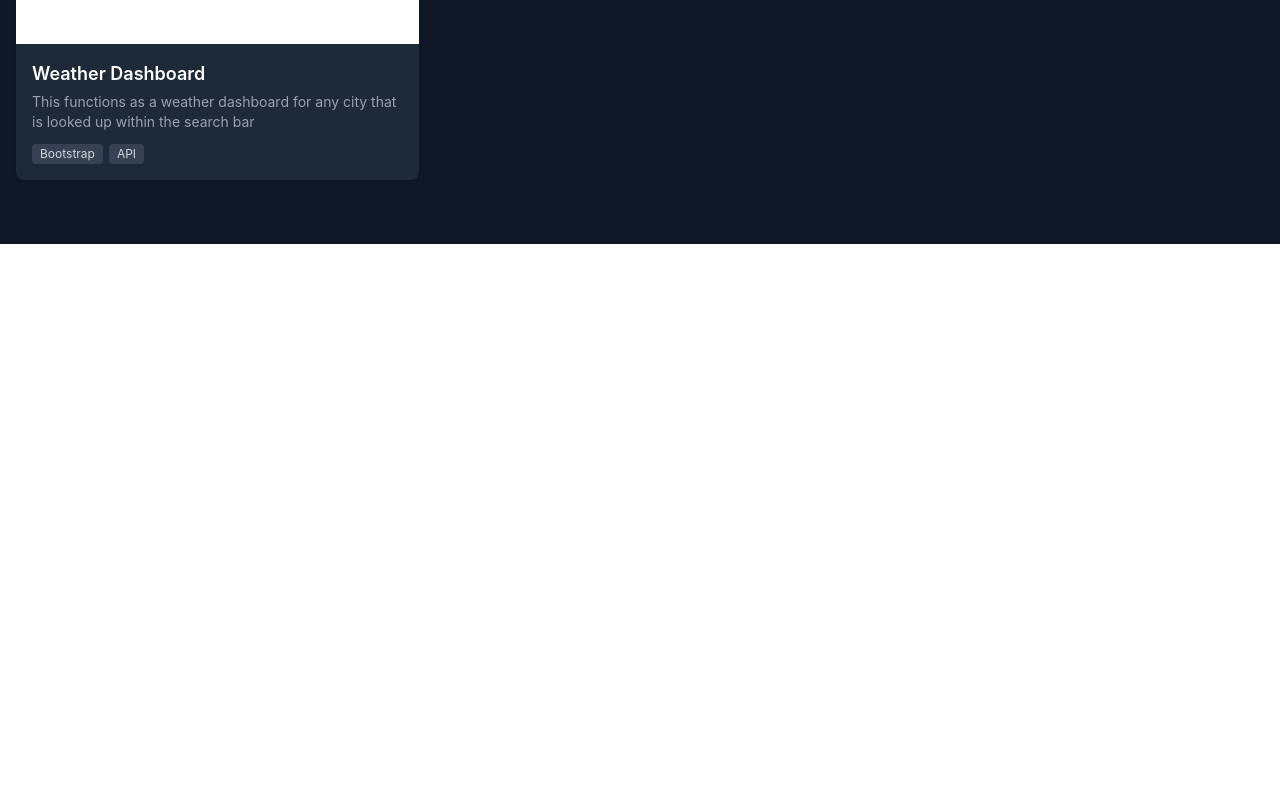
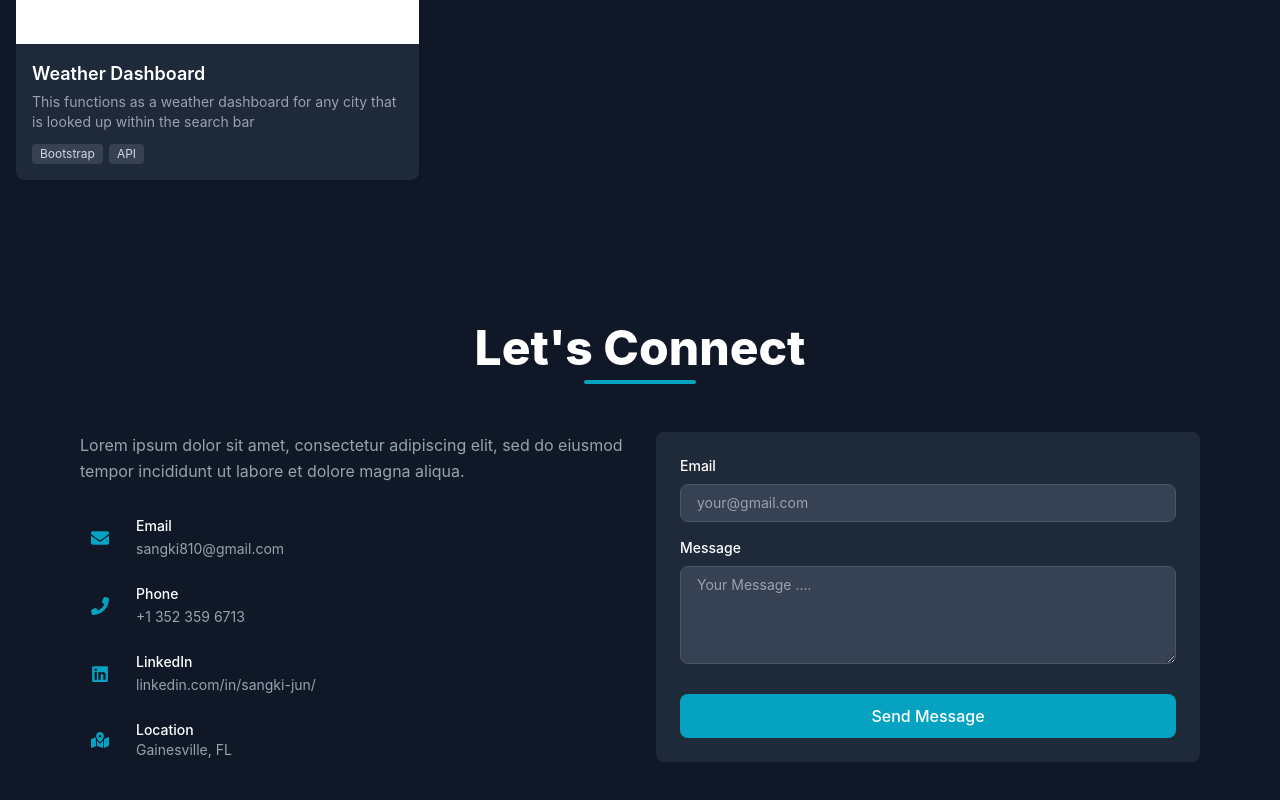
Before and after one commit to sangki810/React_Portfolio_V2, a React (Vite) app: page / in a window 1280 px wide. Shown: the part 4115-4915 px from the top of the page. Before the commit the page ends 4359 px from the top, so only its background shows below. Built offline with nearby package versions, Linux system fonts and the light colour scheme.

Commit message:
added connect section

```diff
--- a/src/App.jsx
+++ b/src/App.jsx
@@ -8,6 +8,7 @@ import Certificates from './components/Certificates'
 import AboutSection from './components/AboutSection'
 import Experience from './components/Experience'
 import Projects from './components/Projects'
+import ContactSection from './components/ContactSection'
 
 const app = () => {
   useEffect(() => {
@@ -26,6 +27,7 @@ const app = () => {
       <AboutSection />
       <Experience />
       <Projects />
+      <ContactSection />
     </div>
   )
 }
--- /dev/null
+++ b/src/components/ContactSection.jsx
@@ -0,0 +1,111 @@
+import React from 'react';
+import { FaEnvelope, FaLinkedin, FaMapMarkedAlt, FaPhone } from 'react-icons/fa';
+
+const ContactSection = () => {
+    const contactInfo = [
+        {
+            id: 1,
+            icon: FaEnvelope,
+            title: 'Email',
+            value: 'sangki810@gmail.com',
+            link: 'mailto:sangki810@gmail.com'
+        },
+        {
+            id: 2,
+            icon: FaPhone,
+            title: 'Phone',
+            value: '+1 352 359 6713',
+            link: 'tel:+13523596713'
+        },
+        {
+            id: 3,
+            icon: FaLinkedin,
+            title: 'LinkedIn',
+            value: 'linkedin.com/in/sangki-jun/',
+            link: 'https://www.linkedin.com/in/sangki-jun/'
+        },
+        {
+            id: 4,
+            icon: FaMapMarkedAlt,
+            title: 'Location',
+            value: 'Gainesville, FL',
+            link: null
+        },
+    ];
+
+    return (
+        <section className='py-20 bg-gray-900' id='contact'>
+            <div className='container mx-auto px-4 max-w-6xl'>
+                <div className='text-center mb-12'>
+                    <h2 className='text-3xl md:text-5xl font-extrabold text-white mb-2'>
+                        Let's Connect
+                    </h2>
+                    <div className='w-28 h-1 bg-primary mx-auto mt-2 rounded-2xl'></div>
+                </div>
+                <div className='grid md:grid-cols-2 gap-8'>
+                    <div>
+                        <p className='text-gray-400 mb-8 leading-relaxed'>
+                            Lorem ipsum dolor sit amet, consectetur adipiscing elit, sed do eiusmod tempor incididunt ut
+                            labore et dolore magna aliqua.
+                        </p>
+                        <div className='space-y-6'>
+                            {contactInfo.map((info) => {
+                                const Icon = info.icon;
+                                return (
+                                    <div key={info.id} className='flex items-center gap-4 group'>
+                                        <div className='w-10 h-10 rounded-full bg-primary/10 flex items-center justify-center
+                                            group-hover:bg-primary/20 transition-colors'>
+                                            <Icon size={18} className='text-primary' />
+                                        </div>
+                                        <div>
+                                            <h4 className='text-white font-medium text-sm'>
+                                                {info.title}
+                                            </h4>
+                                            {info.link ? (
+                                                <a href={info.link} className='text-gray-400 text-sm hover:text-primary transition-colors'
+                                                    target={info.title === 'Location' ? '_self' : '_blank'}
+                                                    rel={info.title === 'Location' ? '' : 'noopener noreferrer'}>
+                                                    {info.value}
+                                                </a>
+                                            ) : (
+                                                <p className='text-gray-400 text-sm'>
+                                                    {info.value}
+                                                </p>
+                                            )}
+                                        </div>
+                                    </div>
+                                );
+                            })}
+                        </div>
+                    </div>
+                    {/* Contact Form */}
+                    <div className='bg-gray-800 rounded-lg p-6'>
+                        <form>
+                            <div className='mb-4'>
+                                <label htmlFor="email" className='text-white block mb-2 text-sm font-medium'>
+                                    Email
+                                </label>
+                                <input type="email" id='email' className='w-full px-4 py-2 bg-gray-700 border border-gray-600 rounded-lg
+                                    text-white text-sm focus:outline-none focus:border-primary transition-colors' placeholder='your@gmail.com'
+                                    required />
+                            </div>
+                            <div className='mb-6'>
+                                <label htmlFor="message" className='text-white block mb-2 text-sm font-medium'>
+                                    Message
+                                </label>
+                                <textarea id='message' className='w-full px-4 py-2 bg-gray-700 border border-gray-600 rounded-lg
+                                    text-white text-sm focus:outline-none focus:border-primary transition-colors' placeholder='Your Message ....'
+                                    rows={4} required></textarea>
+                            </div>
+                            <button type='submit' className='w-full px-6 py-2.5 bg-primary text-white rounded-lg font-medium hover:bg-primary/80'>
+                                Send Message
+                            </button>
+                        </form>
+                    </div>
+                </div>
+            </div>
+        </section>
+    );
+};
+
+export default ContactSection;
```
